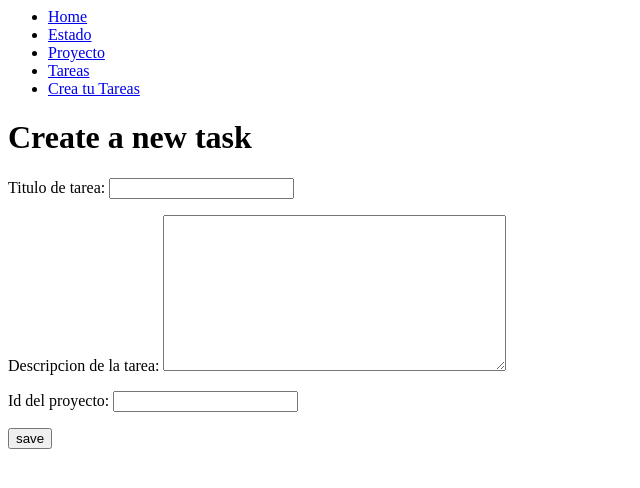
After one commit to fabian-ded/curso_django, a Django app: page /create_task/ in a window 1280 px wide. The commit adds this page. Shown: the top 488 px of the page, without its empty margins (0-640 px from the left). Run offline with Django 5.2, Linux system fonts and the light colour scheme.

Commit message:
vi como enviar datos desde el html de un formulario a la base de datos utilizando el metodo POST y como se hacen formularios desde el propio django y jija

```diff
--- /dev/null
+++ b/store/forms.py
@@ -0,0 +1,7 @@
+from django import forms
+
+
+class CreateNewTask(forms.Form):
+    title = forms.CharField(label="Titulo de tarea", max_length=200)
+    description = forms.CharField(label="Descripcion de la tarea", widget=forms.Textarea)
+    id_project = forms.IntegerField(label="Id del proyecto")
--- /dev/null
+++ b/store/templates/create_task.html
@@ -0,0 +1,14 @@
+{% extends 'layouts/base.html' %}
+{% block content %}
+
+<h1>Create a new task</h1>
+
+<form method="POST">
+    {% csrf_token %}
+    {{form.as_p}}
+    <button>
+        save
+    </button>
+</form>
+
+{% endblock %}
--- a/store/templates/layouts/base.html
+++ b/store/templates/layouts/base.html
@@ -12,6 +12,9 @@
         <li>
             <a href="/tasks">Tareas</a>
         </li>
+        <li>
+            <a href="/create_task">Crea tu Tareas</a>
+        </li>
     </ul>
 </nav>
 
--- a/store/urls.py
+++ b/store/urls.py
@@ -8,4 +8,5 @@ urlpatterns = [
     path('Hola/<str:username>', views.Hola),#ese "<str:username>" funciona para esperar un parametro que nos de el usuario y al recibirlo mostrar el contenido que se debe enviar
     path('projects/', views.projects),
     path('tasks/', views.tasks),
+    path('create_task/', views.Create_task)
 ]
--- a/store/views.py
+++ b/store/views.py
@@ -1,7 +1,8 @@
-from django.shortcuts import render #render se utiliza para mostrar que diferentes htmls que tenemos en nuestro template y que se puedan utilizar aqui
+from django.shortcuts import render, redirect #render se utiliza para mostrar que diferentes htmls que tenemos en nuestro template y que se puedan utilizar aqui, ademas el "redirect" se utiliza para colocar direcciones en la url para irnos a otro lugar o otro html
 from django.http import HttpResponse, JsonResponse
 from .models import Project, Task
 from django.shortcuts import get_object_or_404 #esta importacion de libreria es para que nos muestre un error 404 si es que lo hay
+from .forms import CreateNewTask
 
 # Create your views here.
 def Hola(request, username):#aqui el username es el dato que debe reciir para funcionar esta funcion
@@ -27,3 +28,14 @@ def tasks(request):#se recibe un id mediante la url que es recibido como un para
     #task =get_object_or_404(Task, id=id)
     tasks = Task.objects.all()
     return render(request, 'task.html', {'taske': tasks})
+
+def Create_task(request):
+    #print(request.GET['title'])#para buscar la informacion recibida
+    if request.method == 'GET':#aqui estamos diciendo que si nos estan visitando del metodo "get" no renderice el html normal que tenemos de interface
+        return render(request, "create_task.html", {
+        "form": CreateNewTask()
+    })
+    else: #pero aqui estamos diciendo que si nos estan visitando de otro metodo pues se ejecuta esta linea, para que se incerten esos datos a la base de datos si nos estan visitando con el metodo "POST"
+        Task.objects.create(
+            title=request.POST['title'],description=request.POST['description'],Project_id=request.POST['id_project'])
+        return redirect("/tasks/")
```
Also changed, not shown: store/templates/task.html (+4 -4 lines), db.sqlite3.
